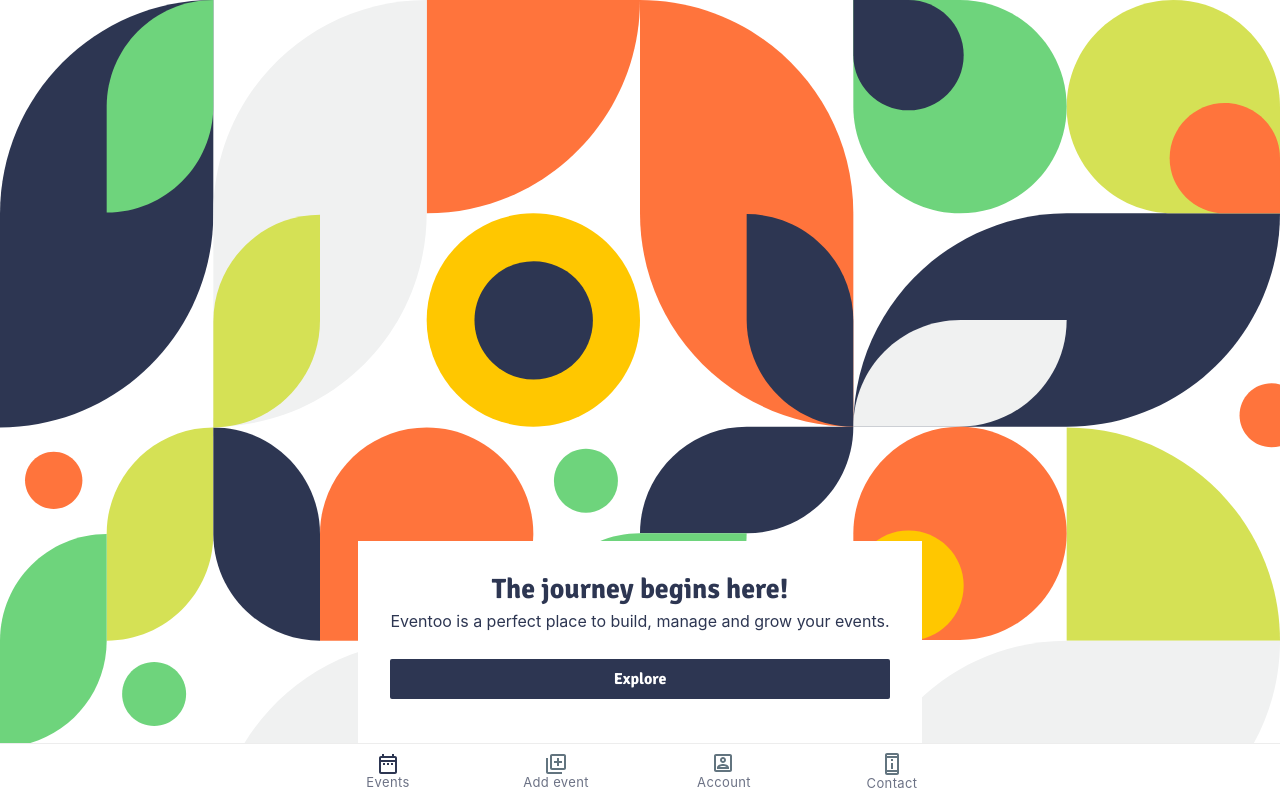
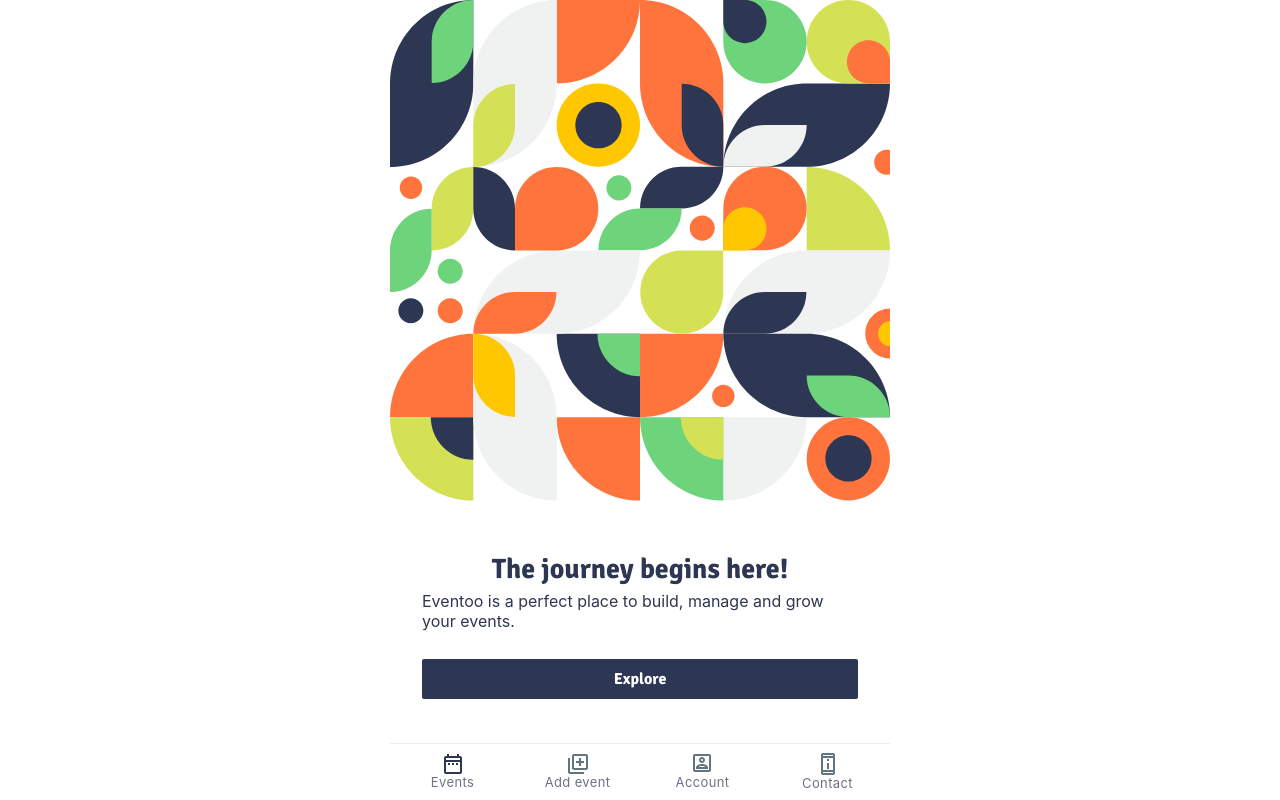
Before and after one commit to Verthon/event-app, a React (Create React App) app: page /home in a window 1280 px wide. Built offline with nearby package versions, Linux system fonts and the light colour scheme; no server answers; what unsplash-js would draw is missing.

Commit message:
fix: Set max width for the app and event containers.

```diff
--- a/src/components/EventItem.tsx
+++ b/src/components/EventItem.tsx
@@ -86,6 +86,7 @@ const Event = styled.div`
   border-radius: 10px;
   line-height: 1;
   background-color: #f6f9f9;
+  max-width: 400px;
 `
 
 const ImageWrapper = styled.div`
--- a/src/styles/index.css
+++ b/src/styles/index.css
@@ -1,3 +1,8 @@
+ion-app {
+  max-width: 500px;
+  margin: auto;
+}
+
 .ion-content--color {
   background: var(--ion-color-secondary);
 }
```
Also changed, not shown: 1 other file (tests, documents, lock files or other folders).
